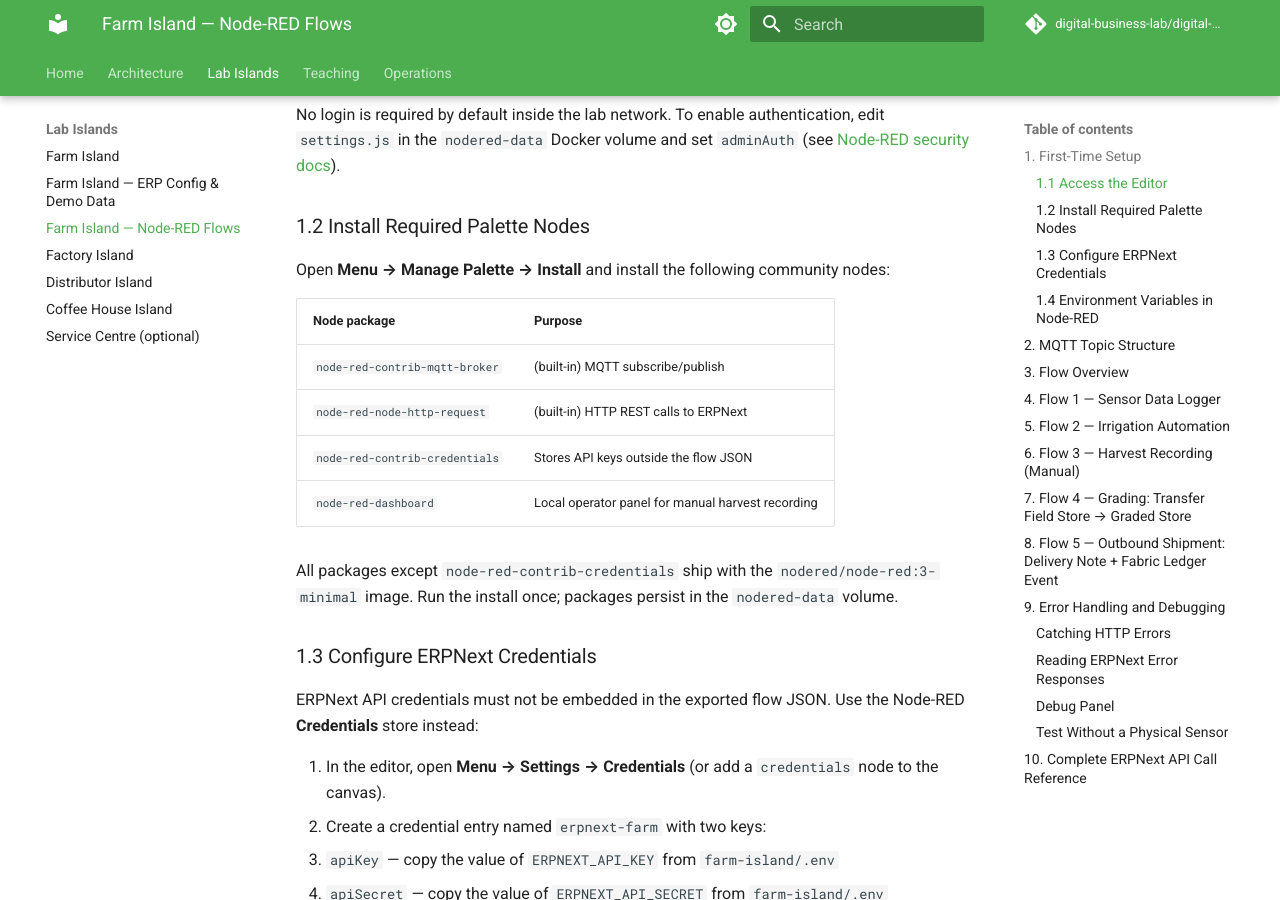
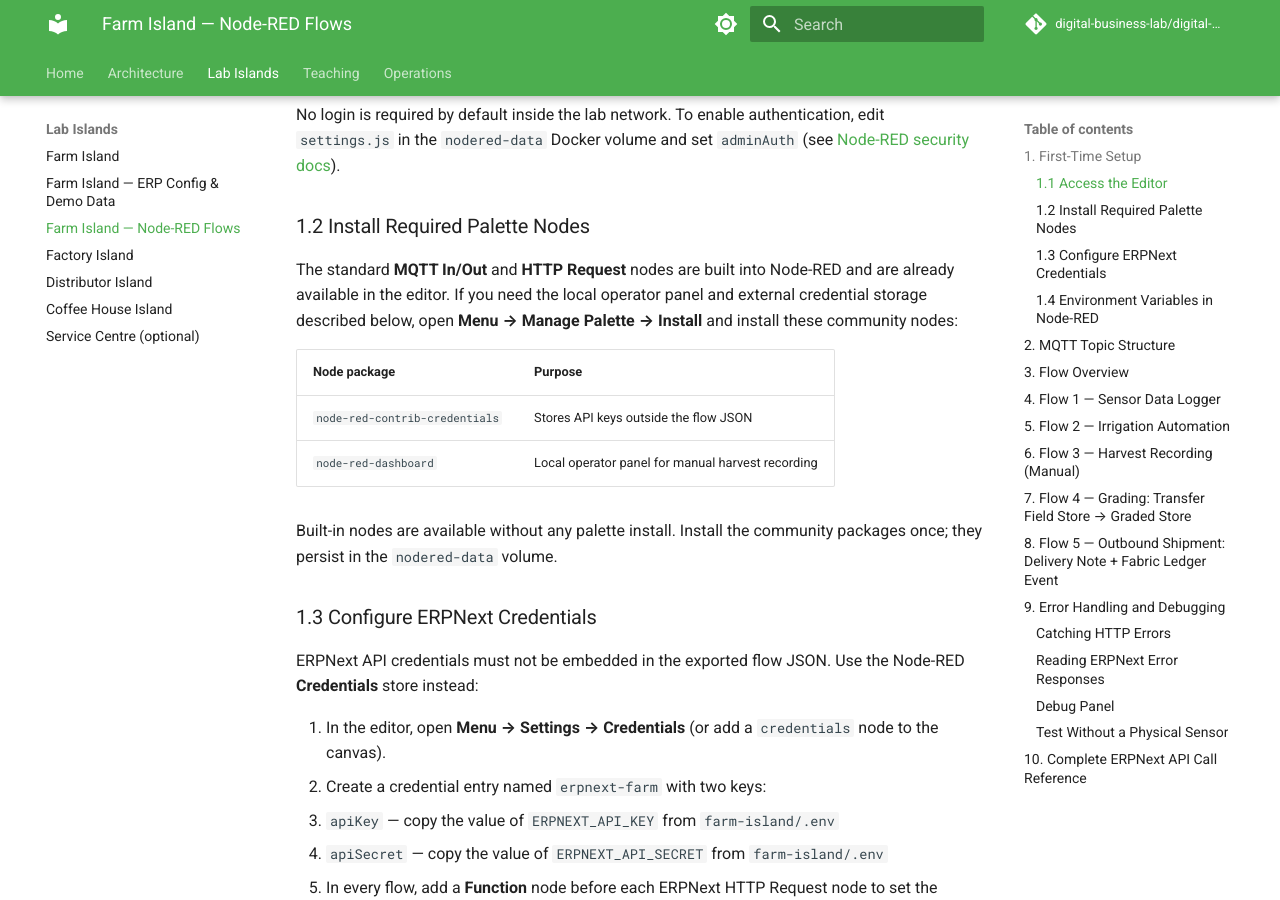
Before and after one commit to digital-business-lab/digital-supply-chain, an MkDocs documentation site: the page built from docs/islands/farm-nodered.md, in a window 1280 px wide and 900 px high, scrolled down 596 px. Built offline with MkDocs 1.6.1 and Material for MkDocs 9.7.7, drawn with Linux system fonts in a browser that asks for light colours; comment, search, counter and statistics services are not loaded.

Commit message:
Potential fix for pull request finding
Co-authored-by: Copilot Autofix powered by AI <175728472+Copilot@users.noreply.github.com>

```diff
--- a/docs/islands/farm-nodered.md
+++ b/docs/islands/farm-nodered.md
@@ -25,16 +25,14 @@ No login is required by default inside the lab network. To enable authentication
 
 ### 1.2 Install Required Palette Nodes
 
-Open **Menu → Manage Palette → Install** and install the following community nodes:
+The standard **MQTT In/Out** and **HTTP Request** nodes are built into Node-RED and are already available in the editor. If you need the local operator panel and external credential storage described below, open **Menu → Manage Palette → Install** and install these community nodes:
 
 | Node package | Purpose |
 |---|---|
-| `node-red-contrib-mqtt-broker` | (built-in) MQTT subscribe/publish |
-| `node-red-node-http-request` | (built-in) HTTP REST calls to ERPNext |
 | `node-red-contrib-credentials` | Stores API keys outside the flow JSON |
 | `node-red-dashboard` | Local operator panel for manual harvest recording |
 
-All packages except `node-red-contrib-credentials` ship with the `nodered/node-red:3-minimal` image. Run the install once; packages persist in the `nodered-data` volume.
+Built-in nodes are available without any palette install. Install the community packages once; they persist in the `nodered-data` volume.
 
 ### 1.3 Configure ERPNext Credentials
 
```
